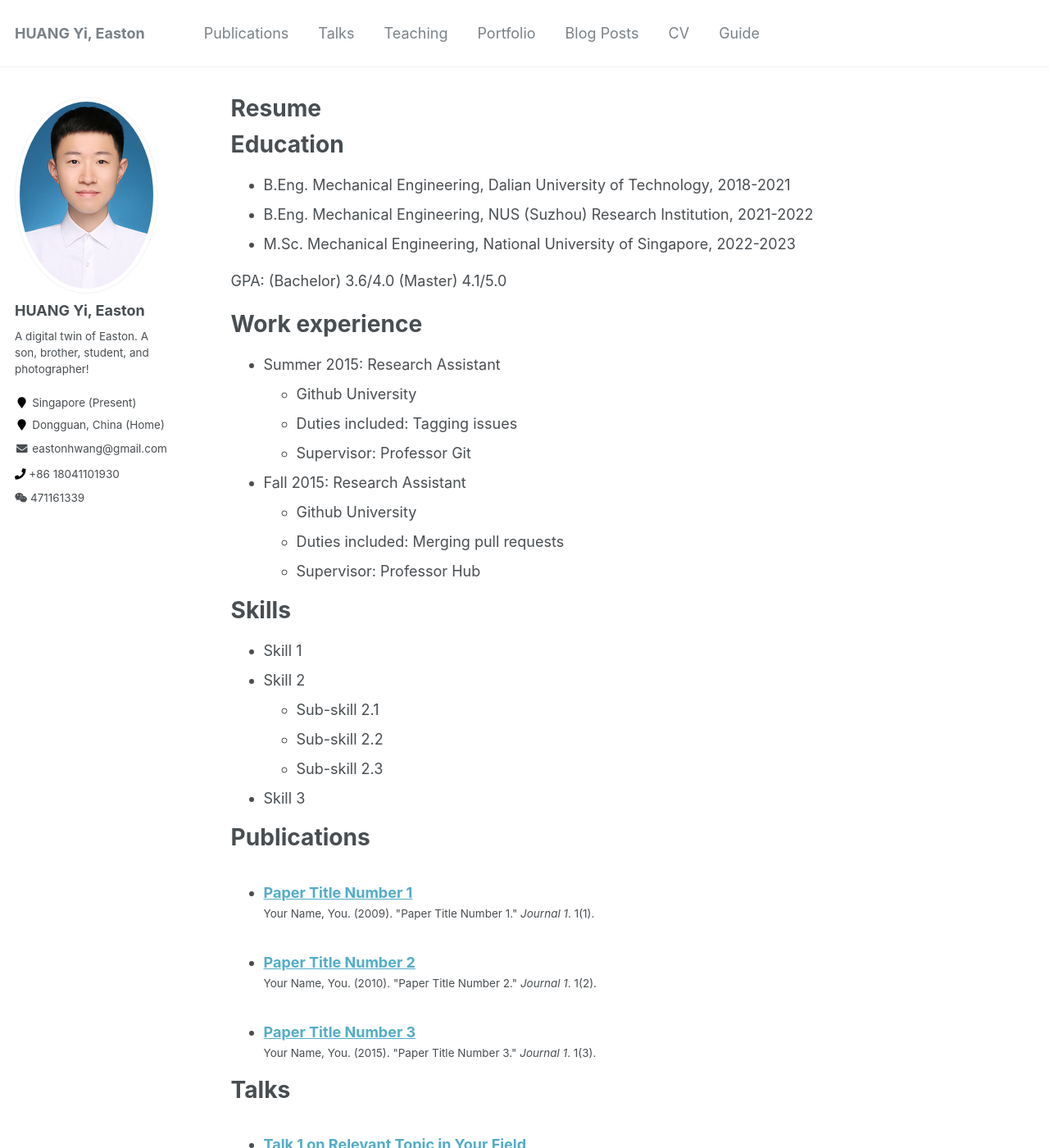
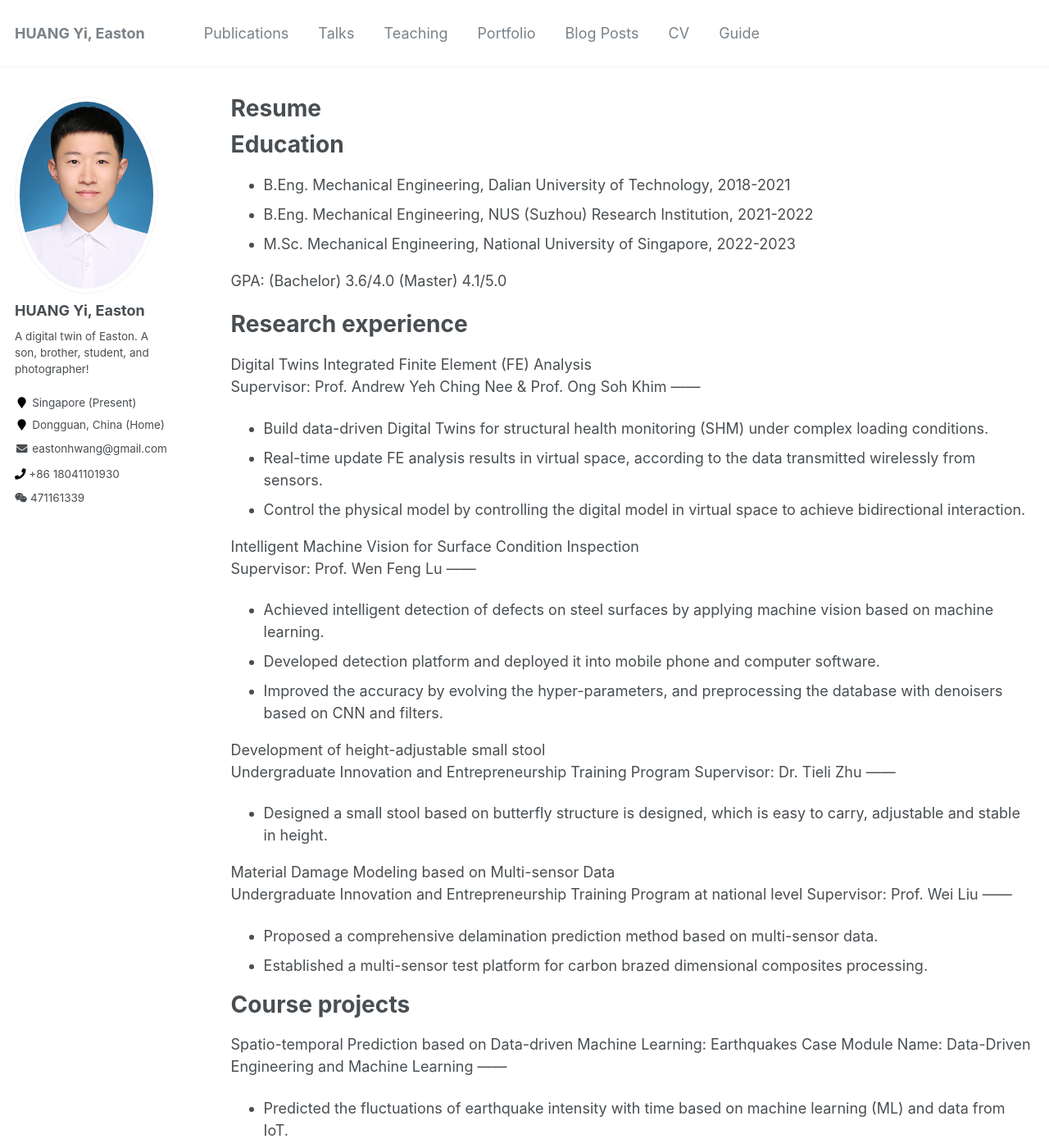
Before and after one commit to easton-hy/easton-hy.github.io, a Jekyll site: the page built from _pages/cv.md, in a window 1280 px wide and 1400 px high. Shown: the whole window at 82% size. Built offline with Jekyll 4.4.1, drawn with Linux system fonts in a browser that asks for light colours; some of the changed text lies outside the part shown.

Commit message:
Update cv.md

```diff
--- a/_pages/cv.md
+++ b/_pages/cv.md
@@ -17,26 +17,75 @@ Education
 
 GPA: (Bachelor) 3.6/4.0 (Master) 4.1/5.0
 
-Work experience
+Research experience
 ======
-* Summer 2015: Research Assistant
-  * Github University
-  * Duties included: Tagging issues
-  * Supervisor: Professor Git
 
-* Fall 2015: Research Assistant
-  * Github University
-  * Duties included: Merging pull requests
-  * Supervisor: Professor Hub
+Digital Twins Integrated Finite Element (FE) Analysis
+Supervisor: Prof. Andrew Yeh Ching Nee & Prof. Ong Soh Khim
+------
+  * Build data-driven Digital Twins for structural health monitoring (SHM) under complex loading conditions.
+  * Real-time update FE analysis results in virtual space, according to the data transmitted wirelessly from sensors.
+  * Control the physical model by controlling the digital model in virtual space to achieve bidirectional interaction.
 
-Skills
+Intelligent Machine Vision for Surface Condition Inspection
+Supervisor: Prof. Wen Feng Lu
+------
+  * Achieved intelligent detection of defects on steel surfaces by applying machine vision based on machine learning.
+  * Developed detection platform and deployed it into mobile phone and computer software.
+  * Improved the accuracy by evolving the hyper-parameters, and preprocessing the database with denoisers based on CNN and filters.
+
+Development of height-adjustable small stool
+Undergraduate Innovation and Entrepreneurship Training Program
+Supervisor: Dr. Tieli Zhu
+------
+  * Designed a small stool based on butterfly structure is designed, which is easy to carry, adjustable and stable in height.
+
+Material Damage Modeling based on Multi-sensor Data
+Undergraduate Innovation and Entrepreneurship Training Program at national level
+Supervisor: Prof. Wei Liu
+------
+  * Proposed a comprehensive delamination prediction method based on multi-sensor data.
+  * Established a multi-sensor test platform for carbon brazed dimensional composites processing.
+
+Course projects
 ======
-* Skill 1
-* Skill 2
-  * Sub-skill 2.1
-  * Sub-skill 2.2
-  * Sub-skill 2.3
-* Skill 3
+
+Spatio-temporal Prediction based on Data-driven Machine Learning: Earthquakes Case
+Module Name: Data-Driven Engineering and Machine Learning
+------
+  * Predicted the fluctuations of earthquake intensity with time based on machine learning (ML) and data from IoT.
+  * Reduced high-dimensional system’s order using Principal Component Analysis (PCA) and Dynamic Mode Decomposition (DMD). Used main-stream time serial prediction techniques including LSTM, RNN, and Transformer model.
+
+Predicting Additive Manufacturing Parameters based on Acoustic Analysis
+Module Name: Engineering Acoustics
+------
+  * Collected sound produced by different manufacturing parameters, and performed spectral analysis and data feature extraction on the sound.
+  * Applied ML and data augmentation to improve accuracy, and compare the performance of different ML models.
+
+Structural Design and Analysis of Quadruped Walking Robot
+Module Name: Mechanical Design 1 Course Design
+------
+  * Modeled and simulated the walking mechanism of walking robot. Designed a innovated and optimized mechanism based on analysis.
+  * Utilized Matlab to verify the values of inertia force and friction force in the walking mechanism.
+
+Other Experience
+======
+
+Kaggle Competition
+Smart Agriculture Contest
+------
+  * Designed a cart that can realize automatic cruising in the field and adapting to complex road conditions based on machine vision. My responsibilities were the structural design and parts manufacturing and assembly of carts.
+
+China Robotics and Artificial Intelligence Competition
+UW-Madison GI Tract Image Segmentation (UWMGI)
+------
+  * Created a model to automatically segment the stomach and intestines on MRI scans by applying Deeper Learning.
+
+Dalian University of Technology Varsity Self-Reliance Society
+Vice President (Junior), Office Manager (Sophomore), Outreach Officer (Freshman)
+------
+  * Developed a platform for the poor students to improve themself by organizing a variety of activities.
+  * Organized students to volunteer to teach in mountainous areas, and raise money from society.
 
 Publications
 ======
```
